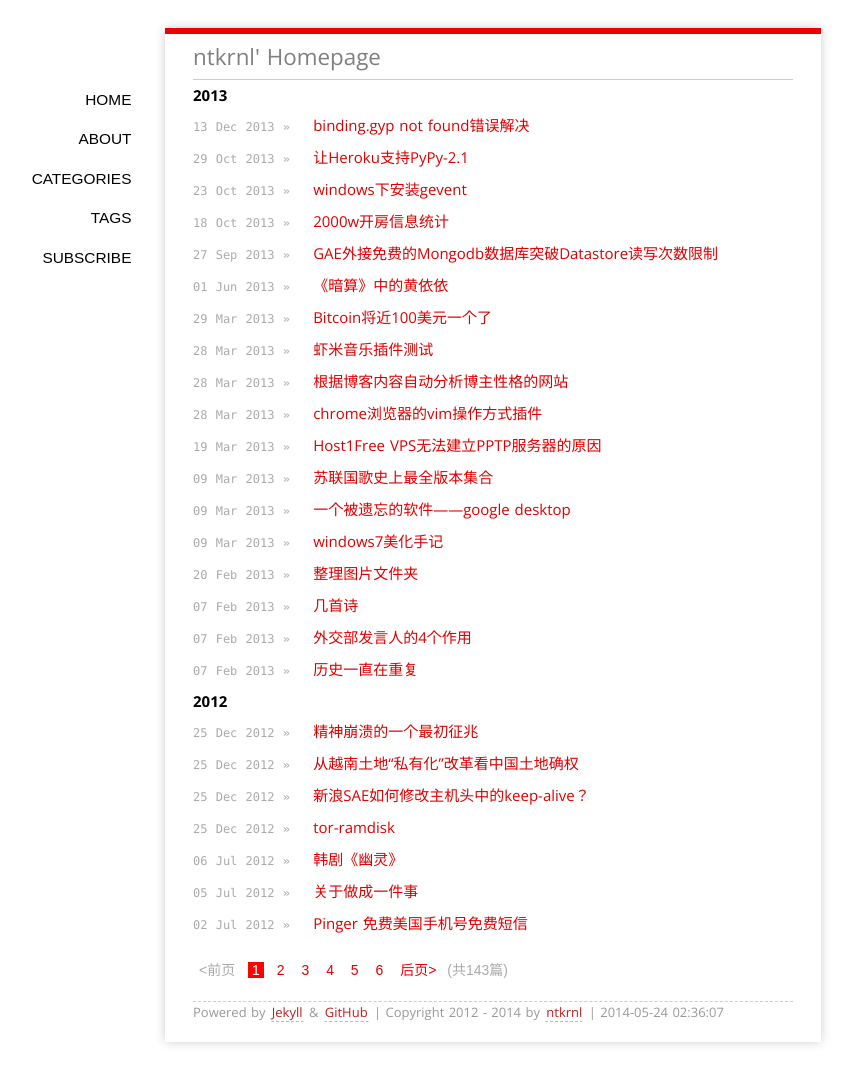
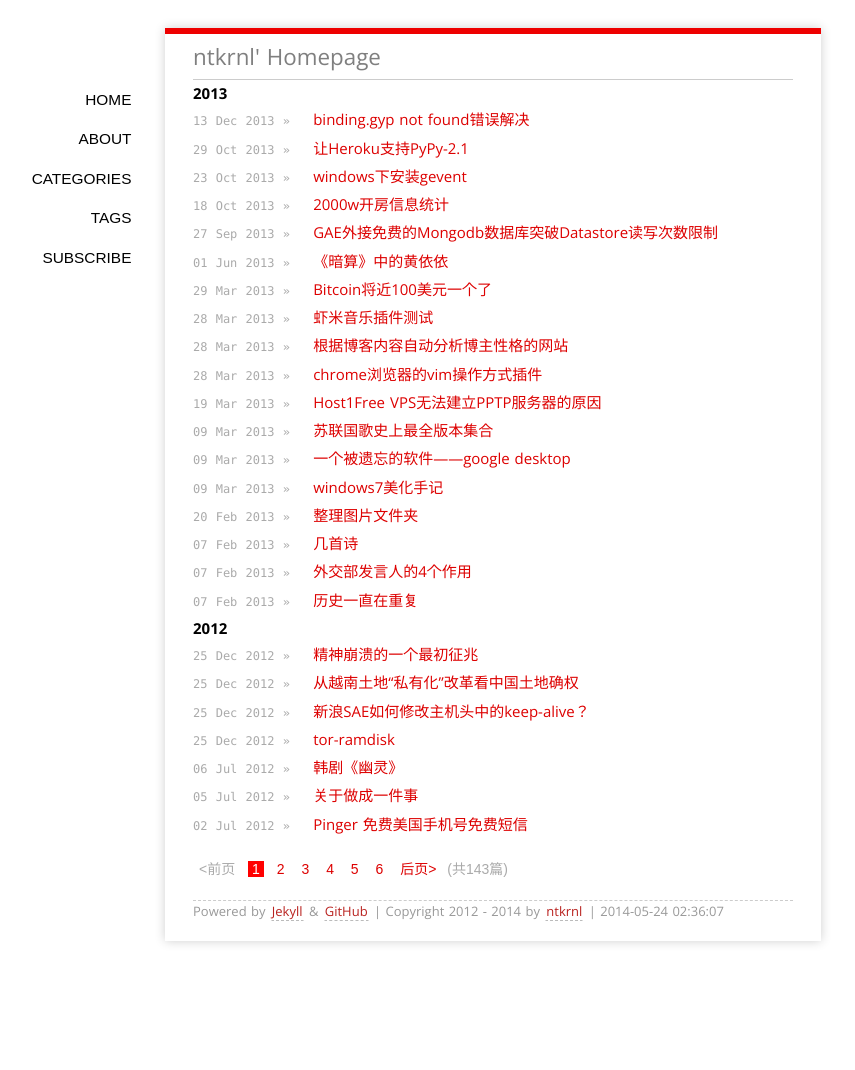
Before and after one commit to ntkrnl/ntkrnl.github.io, a Jekyll site: the page built from index.html, in a window 1280 px wide. Shown: the whole page, without its empty margins (147-1002 px from the left). Built offline with Jekyll 4.4.1, drawn with Linux system fonts in a browser that asks for light colours; some web fonts are replaced; Markdown is read by kramdown in place of the engine named in the settings; the list of posts is cut into pages by our own code; after the commit the page ends 969 px from its top, so only the background shows below that.

Commit message:
font size

```diff
--- a/media/css/style.css
+++ b/media/css/style.css
@@ -42,7 +42,7 @@ padding-bottom:1.5em;
     box-shadow: 0 0 10px 0 #cfcfcf;
     border-top: 6px solid #EE0000;
 }
-.content{font-size:15px;line-height:2em;}
+.content{font-size:15px;line-height:1.75em;}
 .content h1{padding:.5em 0;}
 .content img{max-width:600px;display:block;margin:4px auto;-webkit-box-shadow:#999 1px 1px 4px;-moz-box-shadow:#999 1px 1px 4px;box-shadow:#999 1px 1px 4px;}
 #tag_cloud{margin-bottom: 1em;}
```
